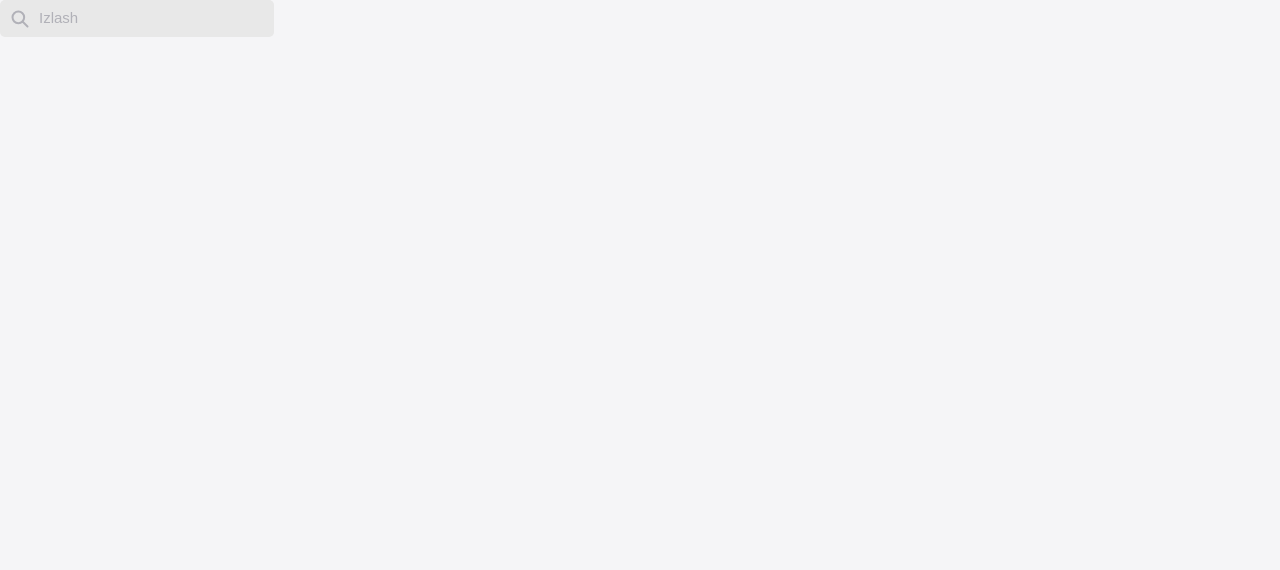
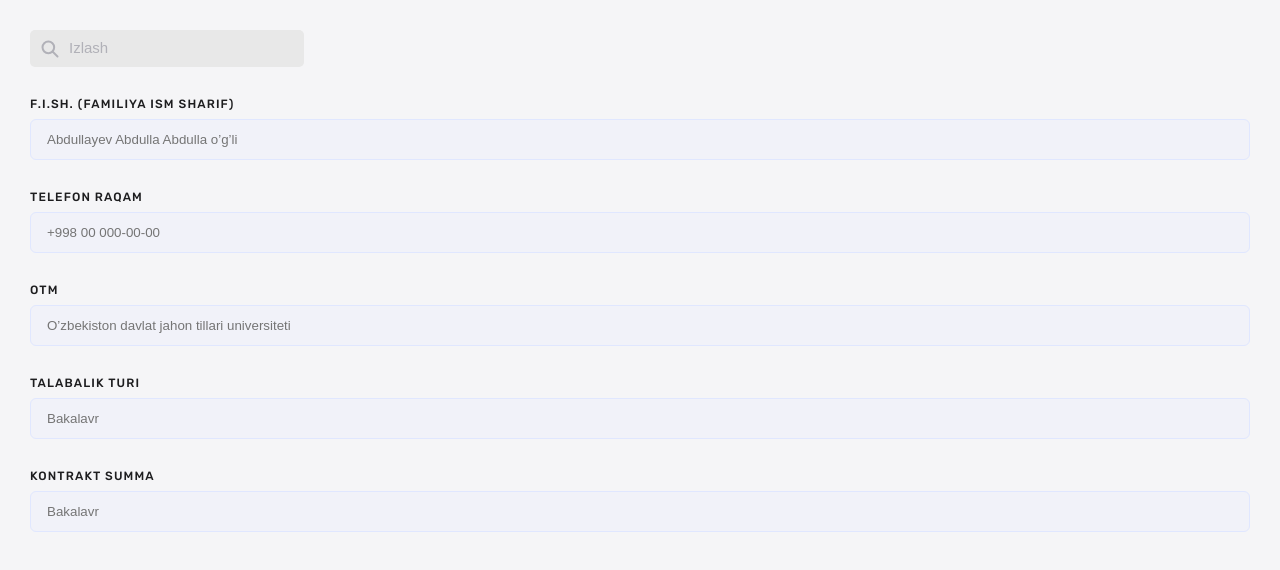
Before and after one commit to zohida/metsenat-club, a plain HTML site: page components/form/input/input.html in a window 1280 px wide. Drawn offline with Linux system fonts and the light colour scheme.

Commit message:
Student page, input styles added

```diff
--- a/components/form/input/input.css
+++ b/components/form/input/input.css
@@ -34,3 +34,33 @@ input {
     top: 9px;
     left: 10px;
 }
+
+.input-wrppaer {
+    margin: 30px;
+    display: flex;
+    flex-direction: column;
+    gap: 30px;
+}
+
+
+.name-box {
+    display: flex;
+    flex-direction: column;
+}
+
+.input {
+    margin-top: 8px;
+    padding: 12px 16px;
+    width: 100%;
+    border-radius: 6px;
+    border: 1px solid #E0E7FF;
+    background: rgba(224, 231, 255, 0.20);
+}
+
+label {
+    color: #1D1D1F;
+    font-size: 12px;
+    font-weight: 500;
+    letter-spacing: 1.125px;
+    text-transform: uppercase;
+}
--- a/components/form/input/input.html
+++ b/components/form/input/input.html
@@ -9,6 +9,7 @@
 </head>
 <body>
 
+   <div class="input-wrppaer">
     <div class="search">
         <input class="search-input" type="search" placeholder="Izlash">
         <svg xmlns="http://www.w3.org/2000/svg" width="20" height="20" viewBox="0 0 20 20" fill="none">
@@ -23,5 +24,66 @@
             </defs>
             </svg>
     </div>
+
+    <div class="name-box">
+        <label for="name">
+            F.I.Sh. (Familiya Ism Sharif)
+            <input class="input"
+            type="text"
+            name="name"
+            id="name"
+            placeholder="Abdullayev Abdulla Abdulla o’g’li"
+            autocomplete="off">
+        </label>
+    </div>
+
+    <div class="name-box">
+        <label for="tel">
+            Telefon raqam
+            <input class="input"
+            type="tel"
+            name="tel"
+            id="tel"
+            placeholder="+998 00 000-00-00"
+            autocomplete="off">
+        </label>
+    </div>
+
+    <div class="name-box">
+        <label for="university">
+            OTM
+            <input class="input"
+            type="text"
+            name="university"
+            id="universiteti"
+            placeholder="O’zbekiston davlat jahon tillari universiteti"
+            autocomplete="off">
+        </label>
+    </div>
+
+    <div class="name-box">
+        <label for="type">
+            Talabalik turi
+            <input class="input"
+            type="text"
+            name="type"
+            id="type"
+            placeholder="Bakalavr"
+            autocomplete="off">
+        </label>
+    </div>
+
+    <div class="name-box">
+        <label for="amount">
+            Kontrakt summa
+            <input class="input"
+            type="number"
+            name="amount"
+            id="amount"
+            placeholder="Bakalavr"
+            autocomplete="Summani kiriting">
+        </label>
+    </div>
+   </div>
 </body>
 </html>
--- /dev/null
+++ b/pages/studentAdd/studentAdd.css
@@ -0,0 +1,88 @@
+.student-add-box {
+    padding: 30px 0;
+    background:#fefefee4;
+    margin-bottom: 40px;
+}
+
+.student-info-wrap {
+    display: flex;
+    align-items: center;
+    flex-direction: row;
+    justify-content: flex-start;
+    gap: 16px;
+}
+
+.btn-exit {
+    background-color: transparent;
+    border: 1px solid transparent;
+    outline: none;
+    padding: 0;
+    width: 28px;
+    height: 28px;
+}
+
+
+.add-student-text {
+    margin: 0;
+    color:  #28293D;
+    font-size: 24px;
+    font-weight: 700;
+    line-height: 28px;
+}
+
+.form-student {
+    display: flex;
+    flex-direction: column;
+    gap: 28px;
+    position: relative;
+}
+
+.add-student-inner {
+    max-width: 790px;
+    width: 100%;
+    border-radius: 12px;
+    border: 1px solid #EBEEFC;
+    background: #FFF;
+    box-shadow: 0px 5px 40px 0px rgba(0, 0, 0, 0.03);
+    padding: 28px;
+    margin: 0 auto;
+}
+
+.form-wrapper {
+    display: flex;
+    gap: 28px;
+}
+
+.form-wrapper .input:nth-child(2){
+    max-width: 353px;
+    width: 100%;
+}
+
+.form-wrapper2 {
+    display: flex;
+    align-items: center;
+    gap: 28px;
+    margin-bottom: 28px;
+}
+
+.name-box{
+    max-width: 353px;
+    width: 100%;
+}
+
+.form-student::after {
+    position: absolute;
+    display: block;
+    max-width: 734px;
+    width: 100%;
+    height: 2px;
+    background: #F5F5F7;
+    content: "";
+    bottom: 70px;
+}
+
+.btn-added {
+    max-width: 155px;
+    width: 100%;
+    text-align: right;
+}
```
Also changed, not shown: pages/studentAdd/studentAdd.html (added, +133 -0 lines), pages/studentAdd/studentAdd.js (added).
